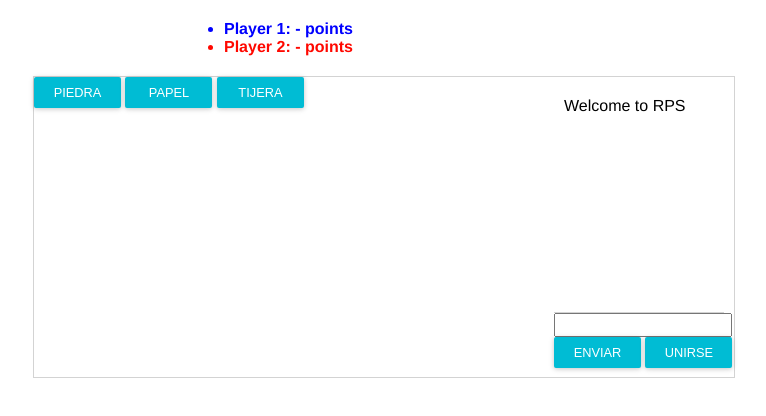
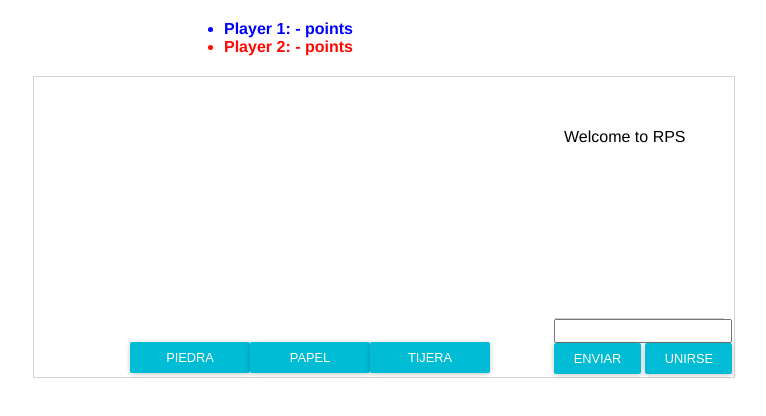
Before and after one commit to GonzaloAgu/piedra-papel-tijera, a website: page client/index.html in a window 1280 px wide. Shown: the whole page, without its empty margins (256-1022 px from the left). Drawn offline with nearby package versions, Linux system fonts and the light colour scheme; no server answers.

Commit message:
cambiado de lugar los botones p/p/t

```diff
--- a/client/index.html
+++ b/client/index.html
@@ -17,9 +17,11 @@
     </div>
 
     <div class="rps-wrapper">
-      <button id="rock">Piedra</button>
-      <button id="paper">Papel</button>
-      <button id="scissors">Tijera</button>
+      <div id="elements-wrapper">
+        <button id="rock">Piedra</button>
+        <button id="paper">Papel</button>
+        <button id="scissors">Tijera</button>
+      </div>
       <div class="chat-wrapper">
         <ul id="events"></ul>
         <div class="button-wrapper">
--- a/client/styles/main.css
+++ b/client/styles/main.css
@@ -41,7 +41,7 @@ button.turn:hover {
 .rps-wrapper {
   background-color: rgb(255, 255, 255);
   width: 70vw;
-  min-width: 300px;
+  min-width: 400px;
   max-width: 700px;
   height: 300px;
   max-height: 300px;
@@ -70,7 +70,7 @@ button.turn:hover {
 
 .chat-wrapper {
   padding: 10px;
-  height: 100%;
+  height: 89%;
   width: 170px;
   float: right;
 }
@@ -86,6 +86,21 @@ button.turn:hover {
   font-size: 1.0rem;
 }
 
+#elements-wrapper {
+  position: relative;
+  bottom: -265px;
+  left: 20px;
+  display: flex;
+  justify-content: center;
+  width: 40vw;
+  max-width: 530px;
+}
+
+#elements-wrapper button {
+  width: 35%;
+  max-width: 120px;
+  text-align: center;
+}
 
 .button-wrapper {
   display: flex;
```
